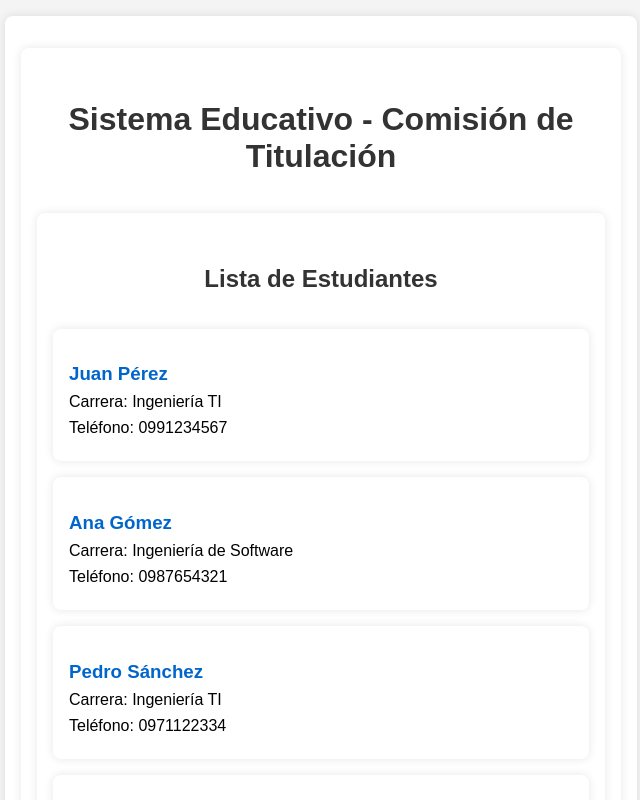
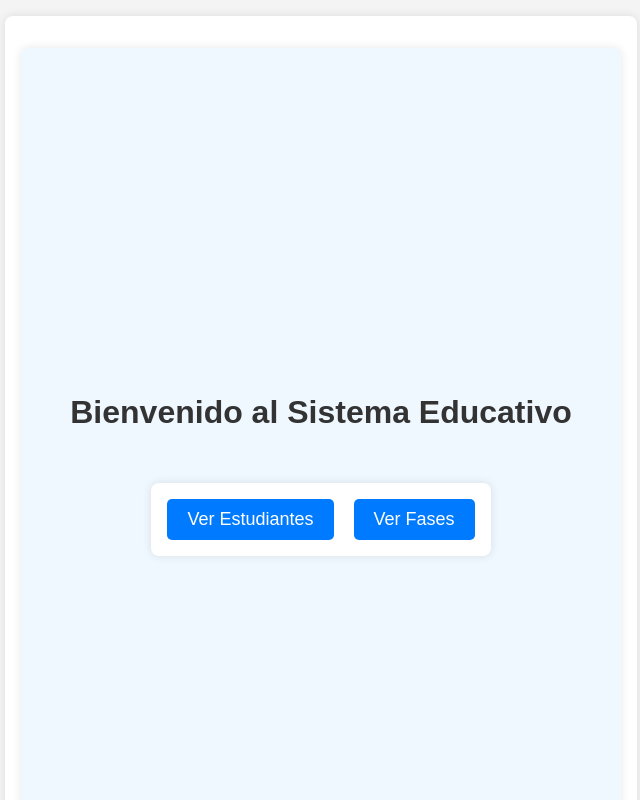
Before and after one commit to Yeiker-Lopez/ProyectoCloud, a React (Vite) app: page / in a window 1280 px wide. Shown: the top 800 px of the page, without its empty margins (319-959 px from the left). Built offline with nearby package versions, Linux system fonts and the light colour scheme.

Commit message:
Proyectoau

```diff
--- a/package.json
+++ b/package.json
@@ -10,8 +10,10 @@
     "preview": "vite preview"
   },
   "dependencies": {
+    "@types/react-router-dom": "^5.3.3",
     "react": "^18.3.1",
-    "react-dom": "^18.3.1"
+    "react-dom": "^18.3.1",
+    "react-router-dom": "^6.26.2"
   },
   "devDependencies": {
     "@eslint/js": "^9.11.1",
--- a/src/App.tsx
+++ b/src/App.tsx
@@ -1,15 +1,18 @@
-import React from 'react';
-import EstudianteList from './components/Estudiante/EstudianteList';
-import FaseList from './components/Fase/FaseList';
+import { BrowserRouter as Router, Routes, Route } from 'react-router-dom';
+import HomePage from './Pages/HomePage';
+import EstudiantesPage from './Pages/EstudiantesPage';
+import FasesPage from './Pages/FasesPage';
 
-const App: React.FC = () => {
+function App() {
   return (
-    <div>
-      <h1>Sistema Educativo - Comisión de Titulación</h1>
-      <EstudianteList />
-      <FaseList />
-    </div>
+    <Router>
+      <Routes>
+        <Route path="/" element={<HomePage />} />
+        <Route path="/estudiantes" element={<EstudiantesPage />} />
+        <Route path="/fases" element={<FasesPage />} />
+      </Routes>
+    </Router>
   );
-};
+}
 
 export default App;
--- /dev/null
+++ b/src/Pages/EstudiantesPage.tsx
@@ -0,0 +1,14 @@
+import React from 'react';
+import EstudianteList from '../components/Estudiante/EstudianteList';
+import BuscarEstudiante from '../components/Estudiante/BuscarEstudiante';
+
+const EstudiantesPage: React.FC = () => {
+  return (
+    <div>
+      <BuscarEstudiante />
+      <EstudianteList />
+    </div>
+  );
+};
+
+export default EstudiantesPage;
--- /dev/null
+++ b/src/Pages/FasesPage.tsx
@@ -0,0 +1,13 @@
+import React from 'react';
+import FaseList from '../components/Fase/FaseList';
+
+const FasesPage: React.FC = () => {
+  return (
+    <div>
+      <h2>Fases de Estudiantes</h2>
+      <FaseList />
+    </div>
+  );
+};
+
+export default FasesPage;
--- /dev/null
+++ b/src/Pages/HomePage.css
@@ -0,0 +1,34 @@
+.homepage {
+    display: flex;
+    flex-direction: column;
+    align-items: center;
+    justify-content: center;
+    height: 100vh;
+    background-color: #f0f8ff;
+  }
+
+  h1 {
+    color: #333;
+    margin-bottom: 20px;
+  }
+
+  .buttons {
+    display: flex;
+    gap: 20px;
+  }
+
+  .button {
+    padding: 10px 20px;
+    background-color: #007bff;
+    border: none;
+    border-radius: 5px;
+    color: white;
+    font-size: 18px;
+    cursor: pointer;
+    transition: transform 0.3s ease, background-color 0.3s ease;
+  }
+
+  .button:hover {
+    background-color: #0056b3;
+    transform: scale(1.05);
+  }
--- /dev/null
+++ b/src/Pages/HomePage.tsx
@@ -0,0 +1,31 @@
+import React from 'react';
+import { useNavigate } from 'react-router-dom';
+import './HomePage.css';
+
+const HomePage: React.FC = () => {
+  const navigate = useNavigate();
+
+  const goToEstudiantes = () => {
+    navigate('/estudiantes');
+  };
+
+  const goToFases = () => {
+    navigate('/fases');
+  };
+
+  return (
+    <div className="homepage">
+      <h1>Bienvenido al Sistema Educativo</h1>
+      <div className="buttons">
+        <button onClick={goToEstudiantes} className="button">
+          Ver Estudiantes
+        </button>
+        <button onClick={goToFases} className="button">
+          Ver Fases
+        </button>
+      </div>
+    </div>
+  );
+};
+
+export default HomePage;
--- /dev/null
+++ b/src/components/Estudiante/BuscarEstudiante.tsx
@@ -0,0 +1,42 @@
+import React, { useState } from 'react';
+import { IEstudiante } from '../../interfaces/IEstudiantes';
+import { estudiantesData } from '../../Data/estudiantesData';
+
+const BuscarEstudiante: React.FC = () => {
+  const [searchTerm, setSearchTerm] = useState('');
+  const [results, setResults] = useState<IEstudiante[]>([]);
+
+  const handleSearch = () => {
+    const filtered = estudiantesData.filter(estudiante =>
+      estudiante.nombre.toLowerCase().includes(searchTerm.toLowerCase()) ||
+      estudiante.id.toString() === searchTerm
+    );
+    setResults(filtered);
+  };
+
+  return (
+    <div>
+      <h2>Buscar Estudiante</h2>
+      <input
+        type="text"
+        placeholder="Buscar por ID o Nombre"
+        value={searchTerm}
+        onChange={e => setSearchTerm(e.target.value)}
+      />
+      <button onClick={handleSearch}>Buscar</button>
+
+      <div>
+        {results.map(estudiante => (
+          <div key={estudiante.id}>
+            <h3>{estudiante.nombre}</h3>
+            <p>ID: {estudiante.id}</p>
+            <p>Carrera: {estudiante.carrera}</p>
+            <p>Teléfono: {estudiante.telefono}</p>
+          </div>
+        ))}
+      </div>
+    </div>
+  );
+};
+
+export default BuscarEstudiante;
```
Also changed, not shown: 1 other file (tests, documents, lock files or other folders).
